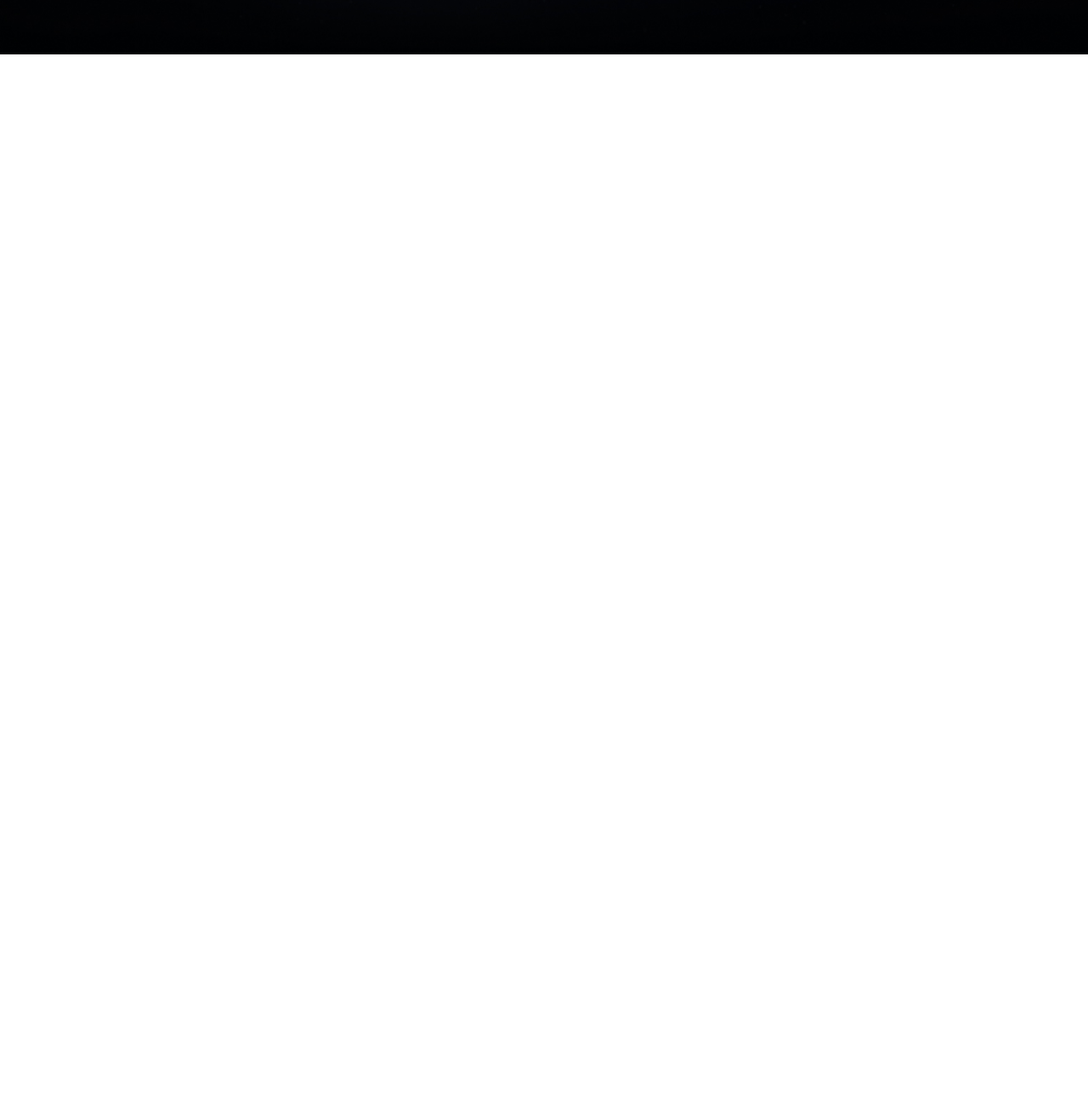
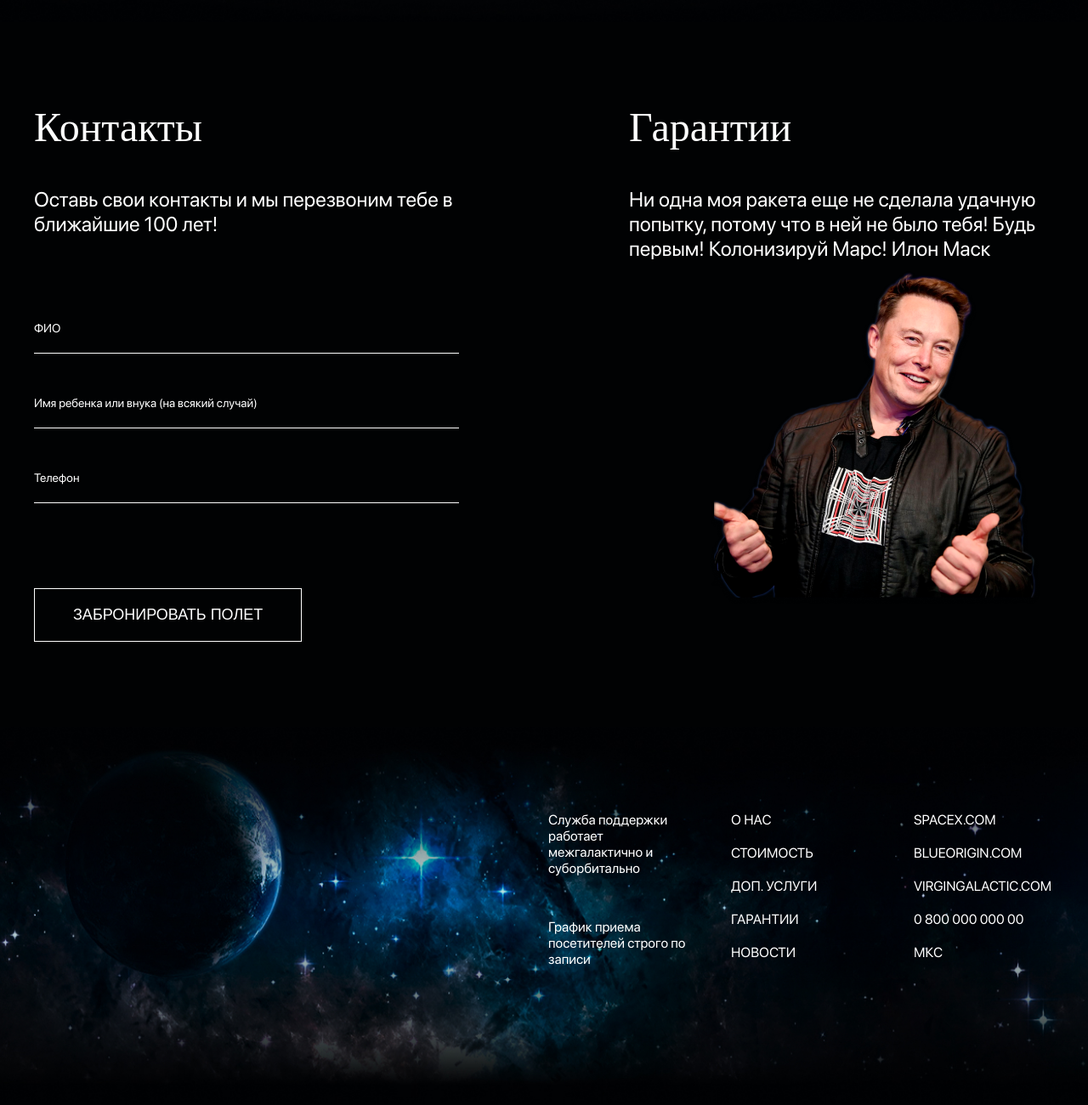
Before and after one commit to AnastasiyaOlegovnaH/Space, a plain HTML site: page index.html in a window 1280 px wide. Shown: the part 7427-8727 px from the top of the page at 85% size. Before the commit the page ends 7491 px from the top, so only its background shows below. Drawn offline with nearby package versions, Linux system fonts and the light colour scheme; files whose address does not match are found by name.

Commit message:
changes 05.08.2022

```diff
--- a/css/style.css
+++ b/css/style.css
@@ -406,9 +406,116 @@ foreignObject {
 .slider__box-item {
 }
 .slider__box-img {
+  margin: 0 auto;
 }
 .slider__description {
   font-family: 'spaceagecyrillic';
   font-size: 24px;
   line-height: 30px;
 }
+.slider__arrow{
+  cursor: pointer;
+  position: absolute;
+  top: 50%;
+  z-index: 5;
+}
+.slider__arrow-left{
+  left: 75px;
+}
+.slider__arrow-right{
+  right: 75px;
+}
+.contacts {
+  background-color: #010203;
+  padding-bottom: 100px;
+}
+.contacts__inner {
+  display: flex;
+  justify-content: space-between;
+}
+.contacts__box {
+  width: 500px;
+}
+.contacts__title{
+  padding-bottom: 46px;
+}
+.contacts__box-text {
+  font-size: 24px;
+  line-height: 29px;
+  margin-bottom: 80px;
+}
+.contacts__form-input {
+  background-color: #010203;
+  border: none;
+  border-bottom: 1px solid #fff;
+  margin-bottom: 30px;
+  color: #fff;
+  font-family: 'sf-pro-display';
+  font-size: 14px;
+  line-height: 17px;
+  padding: 20px 0;
+  width: 100%;
+}
+.contacts__form-input::placeholder{
+  color: #fff;
+  font-family: 'sf-pro-display';
+  font-size: 14px;
+  line-height: 17px;
+}
+.contacts__btn{
+  margin-top: 70px;
+  widows: 100%;
+}
+.contacts__guarantees {
+  width: 500px;
+}
+.contacts__guarantees-text{
+  font-size: 24px;
+  line-height: 29px;
+}
+.contacts__guarantees-img {
+  display: flex;
+  justify-content: flex-end;
+  margin-left: auto;
+}
+.footer {
+  background-image: url(../images/footer-bg.jpg);
+  background-size: cover;
+  background-repeat: no-repeat;
+  background-position: top center;
+  padding: 100px 0 150px;
+}
+
+.footer__inner {
+  display: flex;
+  justify-content: flex-end;
+}
+.footer__text {
+  width: 165px;
+  margin-right: 50px;
+}
+.footer__text p + p {
+  margin-top: 50px;
+}
+.footer__menu {
+  list-style: none;
+  width: 120px;
+  margin-right: 95px;
+}
+.footer__menu-item,
+.footer__links-item {
+  margin-bottom: 20px;
+}
+.footer__links {
+  list-style: none;
+  width: 165px;
+}
+.footer__links-link,
+.footer__menu-link {
+  text-transform: uppercase;
+  transition: color .5s;
+}
+.footer__links-link:hover,
+.footer__menu-link:hover {
+  color: #CB0E0E;
+}
--- a/index.html
+++ b/index.html
@@ -414,11 +414,90 @@
             </p>
           </div>
         </div>
-
     </section>
 
+    <section class="contacts">
+      <div class="container">
+        <div class="contacts__inner">
+          <div class="contacts__box">
+            <h2 class="title contacts__title">
+              Контакты
+            </h2>
+            <p class="contacts__box-text">
+              Оставь свои контакты и мы перезвоним тебе в ближайшие 100 лет!
+            </p>
+            <form class="contacts__form">
+              <input class="contacts__form-input" placeholder="ФИО" type="text">
+              <input class="contacts__form-input" placeholder="Имя ребенка или внука (на всякий случай)" type="text">
+              <input class="contacts__form-input" placeholder="Телефон" type="tel">
+              <button class="button contacts__btn" type="submit">ЗАБРОНИРОВАТЬ ПОЛЕТ</button>
+            </form>
+          </div>
+          <div class="contacts__guarantees">
+            <h2 class="title contacts__title">
+              Гарантии
+            </h2>
+            <p class="contacts__guarantees-text">
+              Ни одна моя ракета еще не сделала удачную попытку, потому что в ней не было тебя!
+              Будь первым! Колонизируй Марс!
+              Илон Маск
+            </p>
+            <img class="contacts__guarantees-img" src="images/mask-guarantees.png" alt="mask">
+          </div>
+        </div>
+      </div>
+    </section>
+  </main>
 
-  </main>
+  <footer class="footer">
+    <div class="container">
+      <div class="footer__inner">
+        <div class="footer__text">
+          <p>
+            Служба поддержки работает межгалактично и суборбитально
+          </p>
+          <p>
+            График приема посетителей строго по записи
+          </p>
+        </div>
+        <ul class="footer__menu">
+          <li class="footer__menu-item">
+            <a class="footer__menu-link" href="">О НАС </a>
+          </li>
+          <li class="footer__menu-item">
+            <a class="footer__menu-link" href="">СТОИМОСТЬ</a>
+          </li>
+          <li class="footer__menu-item">
+            <a class="footer__menu-link" href="">ДОП. УСЛУГИ</a>
+          </li>
+          <li class="footer__menu-item">
+            <a class="footer__menu-link" href="">ГАРАНТИИ</a>
+          </li>
+          <li class="footer__menu-item">
+            <a class="footer__menu-link" href="">НОВОСТИ</a>
+          </li>
+        </ul>
+
+        <ul class="footer__links">
+          <li class="footer__links-item">
+            <a class="footer__links-link" href="">spacex.com </a>
+          </li>
+          <li class="footer__links-item">
+            <a class="footer__links-link" href="">blueorigin.com</a>
+          </li>
+          <li class="footer__links-item">
+            <a class="footer__links-link" href="">virgingalactic.com</a>
+          </li>
+          <li class="footer__links-item">
+            <a class="footer__links-link" href="tel:0 800 000 000 00">0 800 000 000 00</a>
+          </li>
+          <li class="footer__links-item">
+            <a class="footer__links-link" href="">МКС</a>
+          </li>
+        </ul>
+      </div>
+    </div>
+  </footer>
   <script src="https://ajax.googleapis.com/ajax/libs/jquery/3.4.1/jquery.min.js"></script>
   <script src="js/slick.min.js"></script>
   <script src="js/jquery.fancybox.min.js"></script>
--- a/js/main.js
+++ b/js/main.js
@@ -1,3 +1,6 @@
 $(function(){
-  $('.slider__box').slick();
+  $('.slider__box').slick({
+    prevArrow: '<img class="slider__arrow slider__arrow-left" src="images/arrow-left.svg" alt="arrow-left">',
+    nextArrow: '<img class="slider__arrow slider__arrow-right" src="images/arrow-right.svg" alt="arrow-right">',
+  });
 });
```
Also changed, not shown: images/arrow-left.svg (renamed from images/Arrow left.svg), images/arrow-right.svg (renamed from images/Arrow right.svg), images/footer-bg.jpg (added), images/mask-guarantees.png (added).
